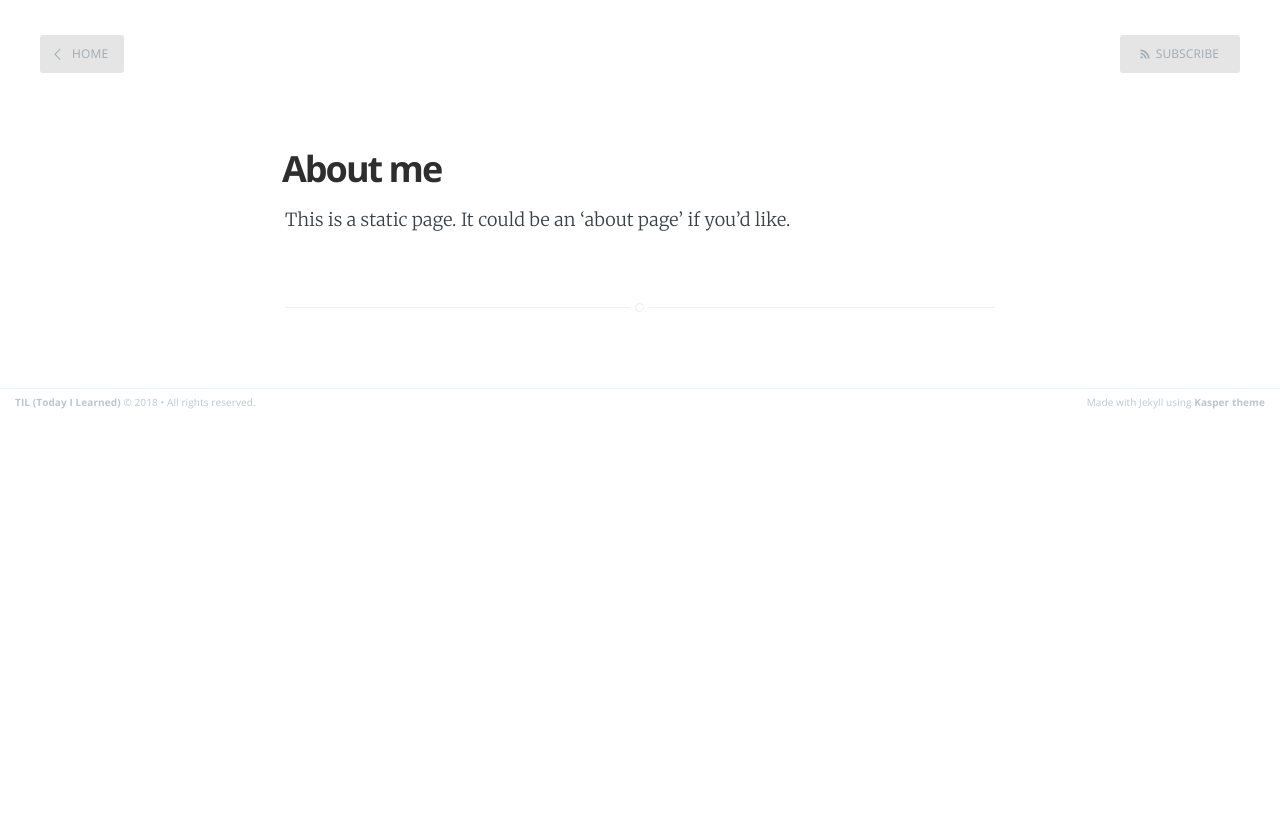
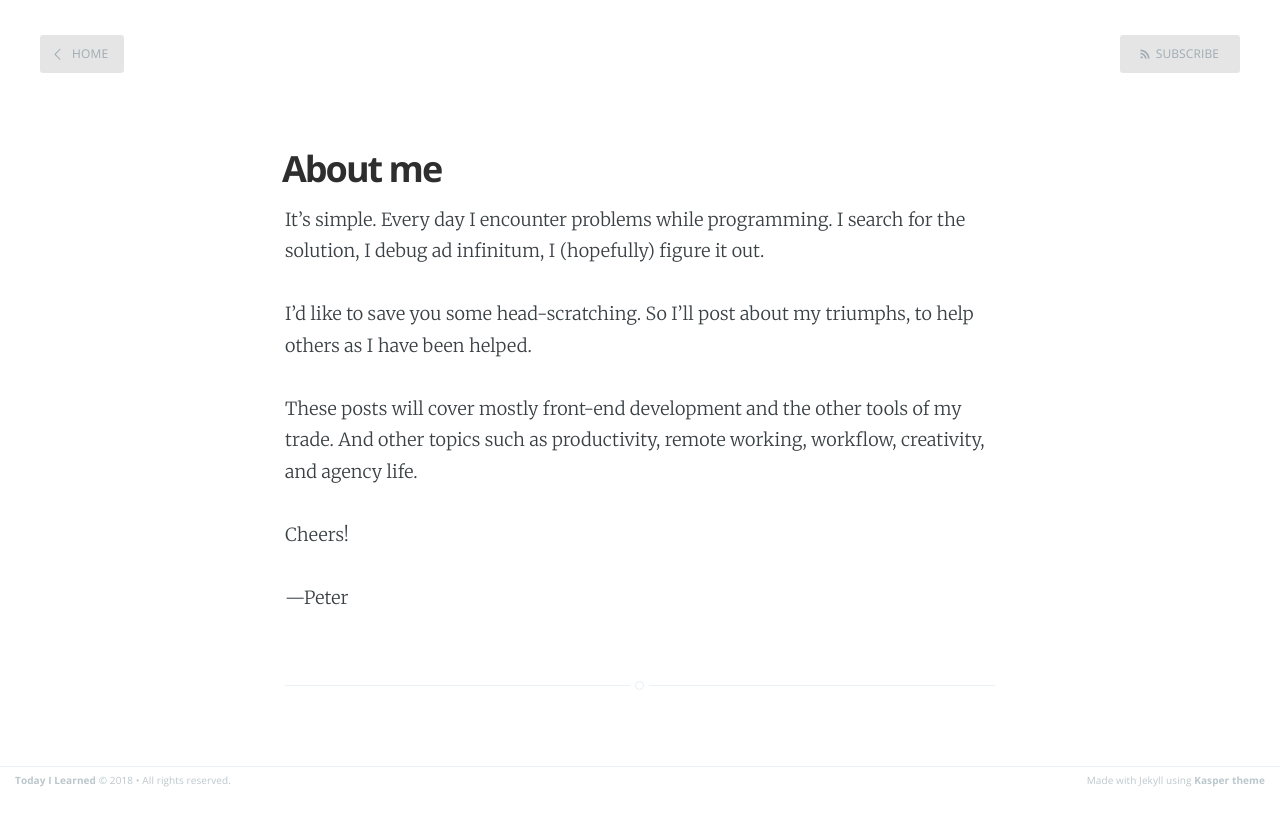
Before and after one commit to peteranglea/blog, a Jekyll site: the page built from about.md, in a window 1280 px wide. Shown: the top 826 px of the page. Built offline with Jekyll 4.4.1, drawn with Linux system fonts in a browser that asks for light colours.

Commit message:
Template tweaks

```diff
--- a/_config.yml
+++ b/_config.yml
@@ -1,6 +1,6 @@
-name: TIL (Today I Learned)
-description:
-meta_description: "Stuff I figured out so that you don't have to. Front-end web development tips, tricks, gotchas, and more"
+name: Today I Learned
+description: Answers to full-stack dev questions
+meta_description: "Stuff I figured out so that you don't have to. Full-stack web development tips, tricks, gotchas, and more"
 
 markdown: kramdown
 highlighter: rouge
@@ -10,6 +10,7 @@ baseurl: /
 domain_name: 'https://peteranglea.github.io'
 google_analytics: 'UA-XXXXXXXX-X'
 plugins: [jekyll-paginate]
+permalink: :year/:month/:day/:title/
 
 # Details for the RSS feed generator
 url:            'https://peteranglea.github.io'
--- a/about.md
+++ b/about.md
@@ -3,4 +3,12 @@ layout: page
 title: About me
 ---
 
-This is a static page. It could be an 'about page' if you'd like.
+It's simple. Every day I encounter problems while programming. I search for the solution, I debug ad infinitum, I (hopefully) figure it out.
+
+I'd like to save you some head-scratching. So I'll post about my triumphs, to help others as I have been helped.
+
+These posts will cover mostly front-end development and the other tools of my trade. And other topics such as productivity, remote working, workflow, creativity, and agency life.
+
+Cheers!
+
+—Peter
--- a/index.html
+++ b/index.html
@@ -19,7 +18,7 @@ about: 'about.html'
             <h1 class="page-title">{{ site.name }}</h1>
             <h2 class="page-description">
                 {% if site.description %} {{ site.description }}. {% endif %}
-                {% if page.about %} <a href='{{ site.baseurl }}{{ page.about }}'> About me </a> {% endif %}
+                <a href='{% link about.md %}'> About me </a>
             </h2>
         </div>
     </div>
```
Also changed, not shown: other parts of index.html (+0 -1 lines), assets/images/profile.png.
